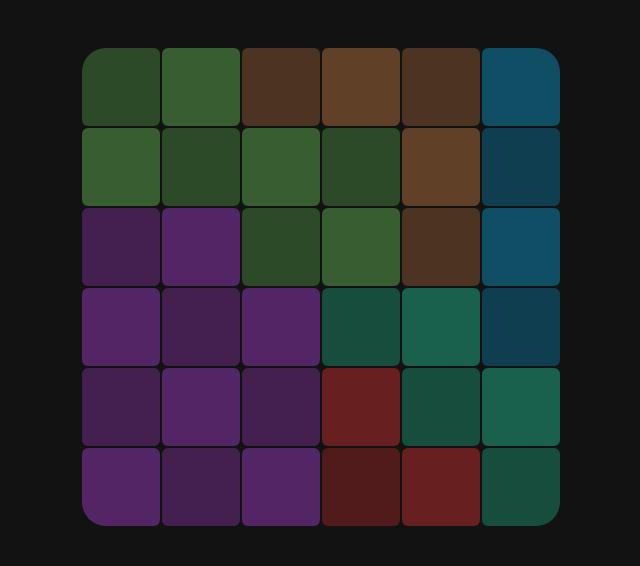
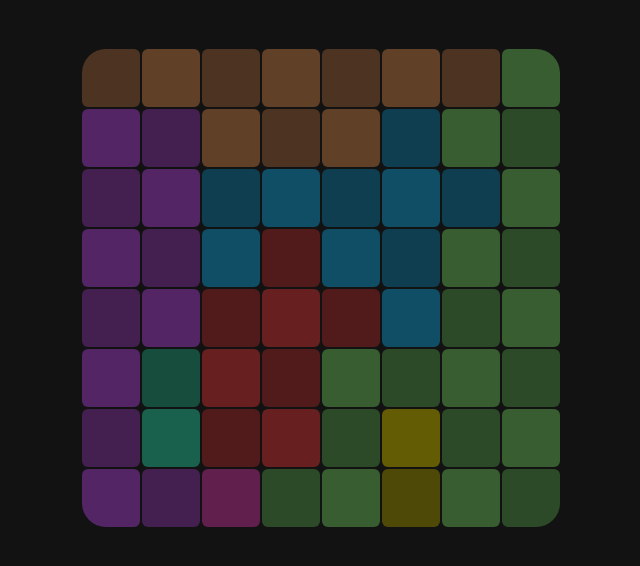
Before and after one commit to AndraxDev/n-queens-game, a React (Vite) app: page / in a window 1280 px wide. Shown: the top 566 px of the page, without its empty margins (319-959 px from the left). Built offline with nearby package versions, Linux system fonts and the light colour scheme.

Commit message:
Added level generator

```diff
--- a/src/App.jsx
+++ b/src/App.jsx
@@ -2,40 +2,14 @@ import './App.css'
 import BaseWindow from "./Components/BaseWindow.jsx";
 import GameField from "./Components/GameField/GameField.jsx";
 import React, {useEffect} from "react";
+import {generateLevel} from "./GameLevelGenerator/GameLevelGenerator.js";
 
-const ExampleGameLevel = {
-    width: 6,
-    height: 6,
-    level: [
-        [0, 0, 1, 1, 1, 2],
-        [0, 0, 0, 0, 1, 2],
-        [3, 3, 0, 0, 1, 2],
-        [3, 3, 3, 5, 5, 2],
-        [3, 3, 3, 4, 5, 5],
-        [3, 3, 3, 4, 4, 5],
-    ],
-    field: [ // 0 - empty, 1 - cross, 2 - queen
-        [0, 0, 0, 0, 0, 0],
-        [0, 0, 0, 0, 0, 0],
-        [0, 0, 0, 0, 0, 0],
-        [0, 0, 0, 0, 0, 0],
-        [0, 0, 0, 0, 0, 0],
-        [0, 0, 0, 0, 0, 0],
-    ],
-    error: [ // 0 - empty, 1 - error
-        [0, 0, 0, 0, 0, 0],
-        [0, 0, 0, 0, 0, 0],
-        [0, 0, 0, 0, 0, 0],
-        [0, 0, 0, 0, 0, 0],
-        [0, 0, 0, 0, 0, 0],
-        [0, 0, 0, 0, 0, 0],
-    ]
-}
+const levelData = generateLevel();
 
 function App() {
-
-    const [gameState, setGameState] = React.useState(ExampleGameLevel);
-    const [field, setField] = React.useState(ExampleGameLevel.field);
+    const [gameState, setGameState] = React.useState(levelData);
+    const [field, setField] = React.useState(levelData.field);
+    const [gameHasWon, setGameHasWon] = React.useState(false);
 
     const countCrownsInRegion = (region) => {
         let count = 0;
@@ -97,6 +71,7 @@ function App() {
             if (checkRowForMultipleCrowns(i)) {
                 for (let y = 0; y < gameState.width; y++) {
                     gameState.error[i][y] = 1;
+                    setGameHasWon(false);
                 }
             }
         }
@@ -105,6 +80,7 @@ function App() {
             if (checkColumnForMultipleCrowns(i)) {
                 for (let x = 0; x < gameState.height; x++) {
                     gameState.error[x][i] = 1;
+                    setGameHasWon(false);
                 }
             }
         }
@@ -115,6 +91,7 @@ function App() {
             for (let y = 0; y < gameState.level[0].length; y++) {
                 if (checkNeighborCellForCrowns(x, y)) {
                     gameState.error[x][y] = 1;
+                    setGameHasWon(false);
                 }
             }
         }
@@ -161,7 +138,9 @@ function App() {
 
     const checkWinCondition = () => {
         if (countCrownsInField() === gameState.field.length && !fieldHasErrors()) {
-            alert("You win!");
+            setGameHasWon(true);
+        } else {
+            setGameHasWon(false);
         }
     }
 
@@ -175,12 +154,14 @@ function App() {
 
         setGameState({...gameState});
         setField([...gameState.field]);
+        setGameHasWon(false);
     }
 
     useEffect(() => {
         for (let i = 0; i < gameState.height; i++) {
             if (countCrownsInRegion(i) > 1) {
                 markRegionAsError(i, 1);
+                setGameHasWon(false);
             } else {
                 markRegionAsError(i, 0);
             }
@@ -210,7 +191,7 @@ function App() {
         <>
             <BaseWindow>
                 <br/><br/>
-                <GameField gameState={gameState} onCellClick={handleCellClick} />
+                <GameField gameState={gameState} onCellClick={handleCellClick} gameHasWon={gameHasWon} />
             </BaseWindow>
         </>
     )
--- a/src/Components/GameField/Cell.css
+++ b/src/Components/GameField/Cell.css
@@ -5,6 +5,18 @@
     padding: 0;
     flex: 0 0 auto;
     background-color: transparent;
+    border-radius: 7px;
+    transition: .2s;
+}
+
+@media (min-device-width: 480px) {
+    .cell:hover {
+        background-color: rgba(255, 255, 255, 0.2);
+    }
+}
+
+.cell:active {
+    background-color: rgba(255, 255, 255, 0.4);
 }
 
 .cell::before {
@@ -12,10 +24,11 @@
     position: absolute;
     width: calc(var(--cell-size) - 2px);
     height: calc(var(--cell-size) - 2px);
-    transform: translateX(-50%);
+    transform: translateX(-50%) translateY(1px);
     border-radius: 6px;
     z-index: -1;
     pointer-events: none;
+    transition: .2s;
 }
 
 .cell-even::before {
@@ -26,6 +39,19 @@
 .cell-odd::before {
     background-color: var(--cell-color);
     opacity: 0.6;
+}
+
+.cell-top-left-corner {
+    border-top-left-radius: 25px;
+}
+.cell-top-right-corner {
+    border-top-right-radius: 25px;
+}
+.cell-bottom-left-corner {
+    border-bottom-left-radius: 25px;
+}
+.cell-bottom-right-corner {
+    border-bottom-right-radius: 25px;
 }
 
 .cell-top-left-corner::before {
@@ -69,7 +95,6 @@
     position: absolute;
     width: calc(var(--cell-size) - 12px);
     height: calc(var(--cell-size) - 12px);
-    transform: translateY(-1px);
     border-radius: 6px;
     z-index: 0;
     border: 5px solid #ff5353;
--- a/src/Components/GameField/GameField.css
+++ b/src/Components/GameField/GameField.css
@@ -7,3 +7,23 @@
     z-index: 0;
     border-radius: 24px;
 }
+
+.GameField-win-screen {
+    background-color: rgba(18, 18, 18, 0.0);
+    backdrop-filter: blur(0px);
+    transform: translateX(-24px) translateY(-24px);
+    position: absolute;
+    z-index: 1;
+    pointer-events: none;
+    transition: .5s;
+}
+
+.GameField-win-screen-container {
+    opacity: 0;
+    transition: .5s;
+    display: flex;
+    flex-direction: column;
+    justify-content: center;
+    align-items: center;
+    margin: 24px;
+}
--- a/src/Components/GameField/GameField.jsx
+++ b/src/Components/GameField/GameField.jsx
@@ -13,7 +13,7 @@ const colors = [
     "#75225c",
 ];
 
-function GameField({gameState, onCellClick}) {
+function GameField({gameState, onCellClick, gameHasWon}) {
 
     const [windowWidth, setWindowWidth] = React.useState(document.getElementById("BaseWindow")?.clientWidth ?? 0);
 
@@ -22,6 +22,19 @@ function GameField({gameState, onCellClick}) {
             setWindowWidth(document.getElementById("BaseWindow").clientWidth);
         }
     }, [document.getElementById("BaseWindow")].clientWidth)
+
+    useEffect(() => {
+        if (gameHasWon) {
+            document.getElementById("GameField-win-screen").style.backgroundColor = "rgba(18, 18, 18, 0.6)";
+            document.getElementById("GameField-win-screen").style.backdropFilter = "blur(10px)";
+            document.getElementById("GameField-win-screen-container").style.opacity = "1.0";
+
+        } else {
+            document.getElementById("GameField-win-screen").style.backgroundColor = "rgba(18, 18, 18, 0.0)";
+            document.getElementById("GameField-win-screen").style.backdropFilter = "blur(0px)";
+            document.getElementById("GameField-win-screen-container").style.opacity = "0.0";
+        }
+    }, [gameHasWon])
 
     return (
         <div className={"GameField"}>
@@ -45,6 +58,18 @@ function GameField({gameState, onCellClick}) {
                     }
                 </div>))
             }
+            <div id={"GameField-win-screen"} style={{
+                width: "calc(" + windowWidth + "px + 48px)",
+                height: "calc(" + windowWidth + "px + 48px)"
+            }} className={"GameField-win-screen"}>
+                <div style={{
+                    width: windowWidth + "px",
+                    height: windowWidth + "px",
+                }} id={"GameField-win-screen-container"} className={"GameField-win-screen-container"}>
+                    <h1>You won!</h1>
+                    <p>/* Here should be other stats like time and score ... */</p>
+                </div>
+            </div>
         </div>
     );
 }
--- /dev/null
+++ b/src/GameLevelGenerator/GameLevelGenerator.js
@@ -0,0 +1,146 @@
+import {generateRandomSeedsGrid} from "./SeedGenerator.js";
+
+export const generateLevel = () => {
+    const FIELD_SIZE = 8;
+
+    return {
+        width: FIELD_SIZE,
+        height: FIELD_SIZE,
+        level: generateCrowns(FIELD_SIZE),
+        field: generateZero2dArray(FIELD_SIZE, FIELD_SIZE),
+        error: generateZero2dArray(FIELD_SIZE, FIELD_SIZE)
+    }
+}
+
+const generateCrowns = (fieldWidthHeight) => {
+    let seeds = generateRandomSeedsGrid(fieldWidthHeight);
+
+    let a = copy2dArray(seeds);
+    console.log("Correct crowns placement:");
+    console.log(a);
+
+    return generateRegions(seeds);
+}
+
+const generateZero2dArray = (width, height) => {
+    let rows = [];
+
+    for (let i = 0; i < height; i++) {
+        let cols = [];
+
+        for (let j = 0; j < width; j++) {
+            cols.push(0);
+        }
+
+        rows.push(cols);
+    }
+
+    return rows;
+}
+
+const copy2dArray = (array) => {
+    return array.map(row => row.slice());
+}
+
+const generateRegions = (grid, rng = Math.random) => {
+    const n = grid.length;
+    if (!Number.isInteger(n) || n <= 0 || !grid.every(row => row.length === n)) {
+        throw new Error("Grid must be a non-empty square matrix.");
+    }
+
+    // Collect unique region ids present (>= 0)
+    const regionSet = new Set();
+    for (let r = 0; r < n; r++) {
+        for (let c = 0; c < n; c++) {
+            if (grid[r][c] >= 0) regionSet.add(grid[r][c]);
+        }
+    }
+    const regions = Array.from(regionSet).sort((a, b) => a - b);
+
+    // Sanity check: exactly n unique regions (per your spec)
+    if (regions.length !== n) {
+        throw new Error(`Expected ${n} unique region ids, got ${regions.length}.`);
+    }
+
+    // Helpers
+    const inBounds = (r, c) => r >= 0 && r < n && c >= 0 && c < n;
+    const DIRS = [
+        [-1, 0], // up
+        [1, 0],  // down
+        [0, -1], // left
+        [0, 1],  // right
+    ];
+    const randChoice = arr => arr[Math.floor(rng() * arr.length)];
+
+    const hasUnfilled = () => {
+        for (let r = 0; r < n; r++) {
+            for (let c = 0; c < n; c++) {
+                if (grid[r][c] === -1) return true;
+            }
+        }
+        return false;
+    };
+
+    // Return list of edge cells for a given region id:
+    // An edge cell is a cell belonging to the region that has at least one -1 4-neighbor.
+    function getEdgeCells(regionId) {
+        const edges = [];
+        for (let r = 0; r < n; r++) {
+            for (let c = 0; c < n; c++) {
+                if (grid[r][c] !== regionId) continue;
+                for (const [dr, dc] of DIRS) {
+                    const nr = r + dr, nc = c + dc;
+                    if (inBounds(nr, nc) && grid[nr][nc] === -1) {
+                        edges.push([r, c]);
+                        break; // this (r,c) is an edge; avoid duplicates
+                    }
+                }
+            }
+        }
+        return edges;
+    }
+
+    // One expansion step for a single region:
+    // 1) choose an edge cell of the region
+    // 2) choose one -1 neighbor (4-dir) of that edge cell
+    // 3) paint it with region id
+    function expandOnce(regionId, regionNumbers) {
+        const edgeCells = getEdgeCells(regionId);
+        if (edgeCells.length === 0) return false; // cannot expand now
+
+        const [er, ec] = randChoice(edgeCells);
+        const candidates = [];
+        for (const [dr, dc] of DIRS) {
+            const nr = er + dr, nc = ec + dc;
+            if (inBounds(nr, nc) && grid[nr][nc] === -1) {
+                candidates.push([nr, nc]);
+            }
+        }
+        if (candidates.length === 0) return false; // should not happen due to edge definition
+        const [tr, tc] = randChoice(candidates);
+        const randomProbabilityOfExpansion = Math.floor(Math.random() * 500 + ((500 / regionNumbers) * (regionId * 1.5)));
+        if (randomProbabilityOfExpansion < 600) {
+            grid[tr][tc] = regionId; // paint
+        }
+        return true;
+    }
+
+    // Main round-robin loop
+    while (hasUnfilled()) {
+        let progressedThisRound = false;
+        for (const regionId of regions) {
+            // Expand this region at most one cell this pass
+            const regionNumbers = regions.length;
+            const did = expandOnce(regionId, regionNumbers);
+            if (did) progressedThisRound = true;
+            // Early exit if we’re done
+            if (!hasUnfilled()) break;
+        }
+        // If nobody could expand but cells remain -1, the layout is unsatisfiable
+        if (!progressedThisRound && hasUnfilled()) {
+            throw new Error("Stuck: remaining -1 cells are not reachable by any region via 4-neighbors.");
+        }
+    }
+
+    return grid;
+}
--- /dev/null
+++ b/src/GameLevelGenerator/SeedGenerator.js
@@ -0,0 +1,73 @@
+const randomSafePermutation = (n, rng = Math.random) => {
+    if (!Number.isInteger(n) || n <= 0) throw new Error("n must be a positive integer.");
+    if (n === 2 || n === 3) throw new Error("No valid layout exists for n = 2 or 3.");
+
+    // Fisher–Yates shuffle (in-place)
+    const shuffle = (arr) => {
+        for (let i = arr.length - 1; i > 0; i--) {
+            const j = Math.floor(rng() * (i + 1));
+            [arr[i], arr[j]] = [arr[j], arr[i]];
+        }
+        return arr;
+    };
+
+    const perm = new Array(n);
+    const unused = new Set(Array.from({ length: n }, (_, i) => i));
+
+    // backtracking with forward-checking
+    function dfs(row, lastCol) {
+        if (row === n) return true;
+
+        // build candidate list for this row
+        const candidates = [];
+        for (const c of unused) {
+            if (lastCol == null || Math.abs(c - lastCol) >= 2) candidates.push(c);
+        }
+
+        // small heuristic: try more "central" columns later (keeps options);
+        // but mainly we randomize the order for unpredictability.
+        shuffle(candidates);
+
+        for (const c of candidates) {
+            // place
+            perm[row] = c;
+            unused.delete(c);
+
+            // forward-check: ensure next row will have at least one option
+            let okNext = true;
+            if (row + 1 < n) {
+                let anyNext = false;
+                for (const nc of unused) {
+                    if (Math.abs(nc - c) >= 2) { anyNext = true; break; }
+                }
+                okNext = anyNext;
+            }
+
+            if (okNext && dfs(row + 1, c)) return true;
+
+            // undo
+            unused.add(c);
+            perm[row] = undefined;
+        }
+        return false;
+    }
+
+    // Try until success (should succeed fast for n ≥ 4)
+    while (!dfs(0, null)) {
+        // re-seed order by reshuffling the initial unused set
+        unused.clear();
+        for (let i = 0; i < n; i++) unused.add(i);
+    }
+    return perm;
+}
+
+/**
+ * Make an n×n grid filled with -1 and place seeds 0..n-1
+ * according to a random safe permutation.
+ */
+export const generateRandomSeedsGrid = (n, rng = Math.random) => {
+    const p = randomSafePermutation(n, rng);
+    const grid = Array.from({ length: n }, () => Array(n).fill(-1));
+    for (let r = 0; r < n; r++) grid[r][p[r]] = r;
+    return grid;
+}
```
